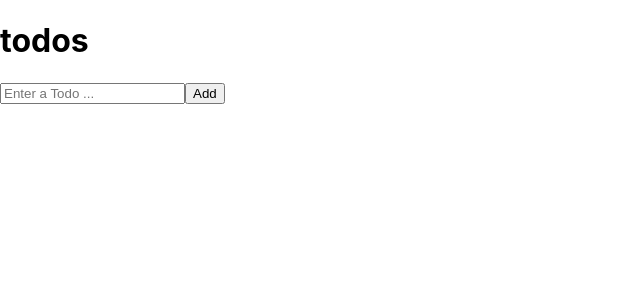
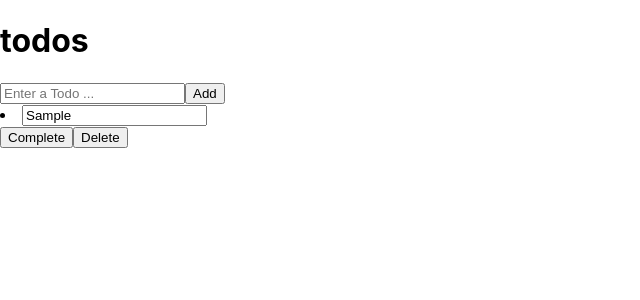
Before and after one commit to Torfeltorfel/reactProjects_TodoApp, a React (Vite) app: page / in a window 1280 px wide. Both pictures are taken after typing "Sample" into the empty fields and a click on the button "Add". Shown: the top 300 px of the page, without its empty margins (0-640 px from the left). Built offline with nearby package versions, Linux system fonts and the light colour scheme.

Commit message:
🚀 handle delete & complete

```diff
--- a/src/app/App.tsx
+++ b/src/app/App.tsx
@@ -1,10 +1,12 @@
 import { useState } from 'react';
 import Form from './components/Form/Form';
 import Header from './components/Header/Header';
+import Todolist from './components/TodoList/Todolist';
 
 function App(): JSX.Element {
   const [input, setInput] = useState<string>('');
   const [todos, setTodos] = useState<never[]>([]);
+  const [editTodo, setEditTodo] = useState(null);
 
   return (
     <div className="container">
@@ -20,6 +22,9 @@ function App(): JSX.Element {
             setTodos={setTodos}
           />
         </div>
+        <div>
+          <Todolist todos={todos} setTodos={setTodos} />
+        </div>
       </div>
     </div>
   );
--- /dev/null
+++ b/src/app/components/TodoList/Todolist.tsx
@@ -0,0 +1,53 @@
+type TodoListProps = {
+  todos: any;
+  setTodos: any;
+};
+
+export default function Todolist({
+  todos,
+  setTodos,
+}: TodoListProps): JSX.Element {
+  const handleDelete = ({ id }: any) => {
+    setTodos(todos.filter((todo: any) => todo.id !== id));
+  };
+
+  const handleComplete = (todo: any) => {
+    setTodos(
+      todos.map((item: any) => {
+        if (item.id === todo.id) {
+          return { ...item, completed: !item.completed };
+        }
+        return item;
+      })
+    );
+  };
+
+  return (
+    <div>
+      {todos.map((todo: any) => (
+        <li className="list-item" key={todo.id}>
+          <input
+            type="text"
+            value={todo.title}
+            className="list"
+            onChange={(event) => event.preventDefault()}
+          />
+          <div>
+            <button
+              className="button-complete task-button"
+              onClick={() => handleComplete(todo)}
+            >
+              Complete
+            </button>
+            <button
+              className="button-delete task-button"
+              onClick={() => handleDelete(todo)}
+            >
+              Delete
+            </button>
+          </div>
+        </li>
+      ))}
+    </div>
+  );
+}
```
